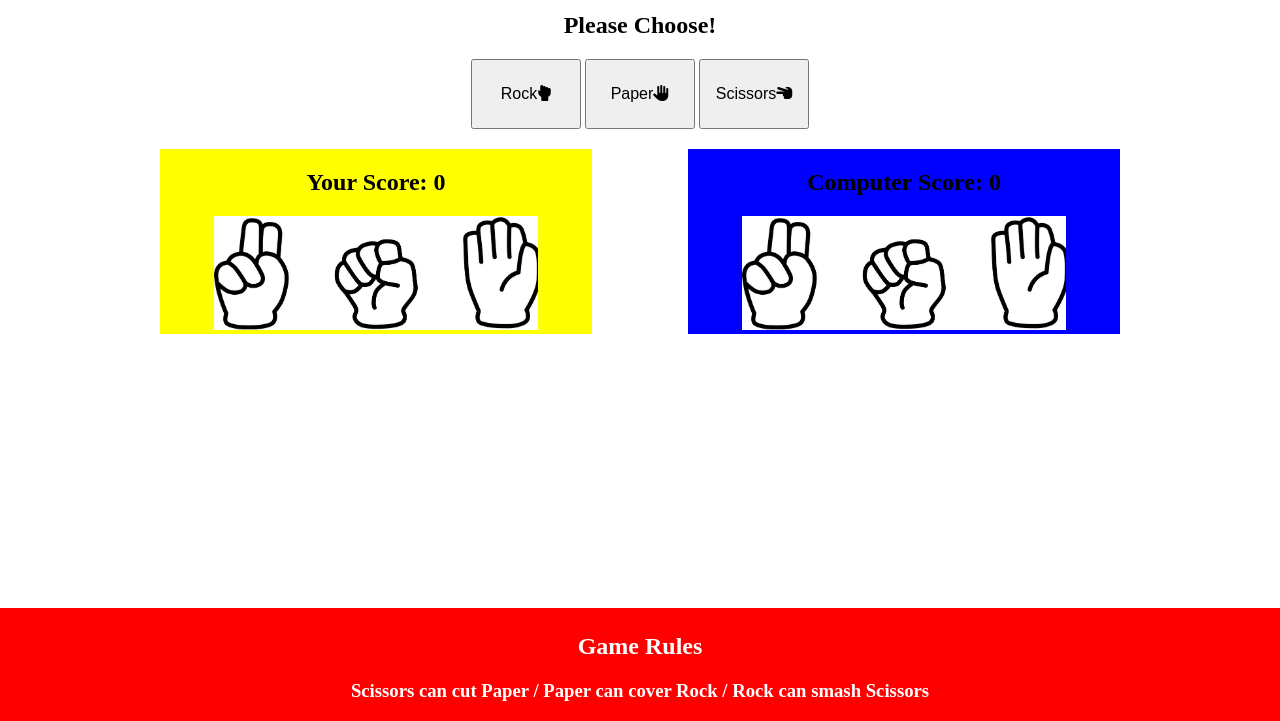
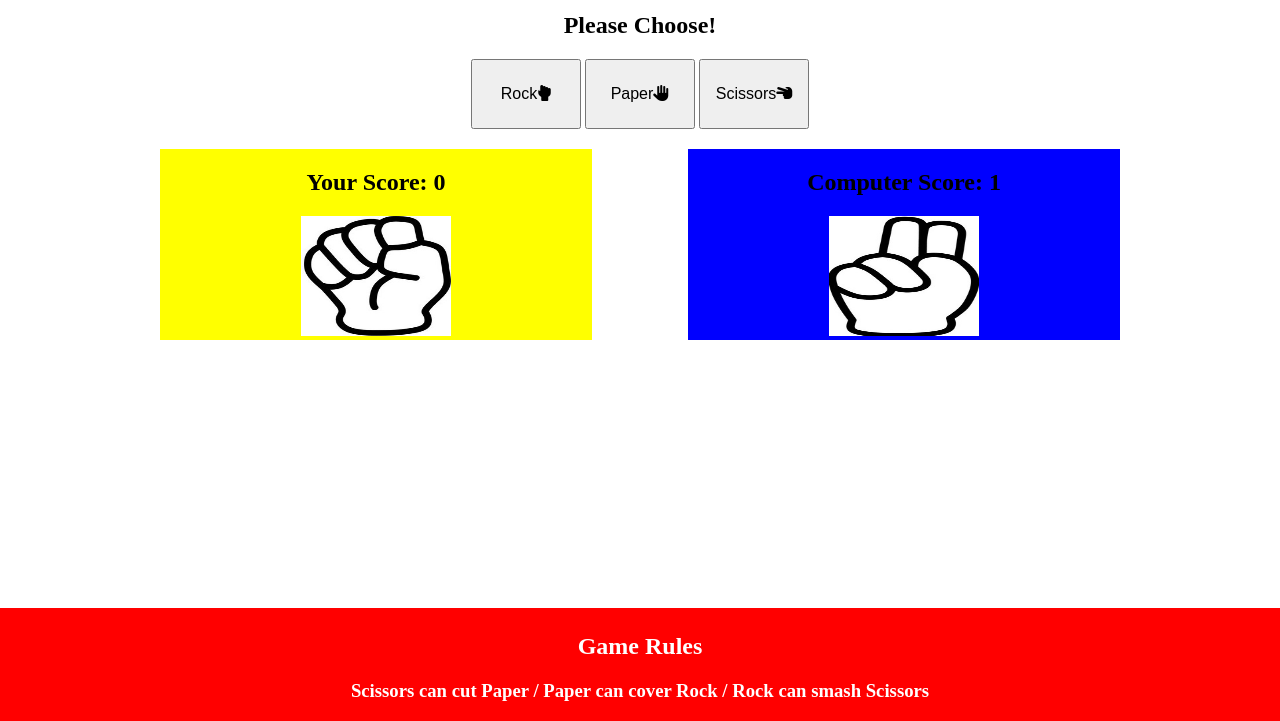
Before and after one commit to Tina-Kargbo/Rock-Paper-Scissors-Project, a plain HTML site: page index.html in a window 1280 px wide. Both pictures are taken after a click on the button "Rock". Shown: the part 79-800 px from the top of the page. Drawn offline with Linux system fonts and the light colour scheme.

Commit message:
add functions to buttons to run game, add images to each button

```diff
--- a/assets/css/style.css
+++ b/assets/css/style.css
@@ -62,7 +62,8 @@ footer {
 }
 
 #player-image {
-    width: 75%;
+    width:150px;
+    height: 120px;
 }
 
 .computer {
@@ -72,5 +73,6 @@ footer {
 }
 
 #computer-image {
-    width: 75%;
+    width: 150px;
+    height: 120px;
 }
--- a/assets/js/script.js
+++ b/assets/js/script.js
@@ -3,12 +3,15 @@
  * and possible choices.
  */
 const buttons = document.getElementsByClassName("control");
-const buttons = document.getElementsById("player-score");
-const buttons = document.getElementsById("computer-score");
-const buttons = document.getElementsById("player-image");
-const buttons = document.getElementsById("computer-image");
-const buttons = document.getElementsById("messages");
-const buttons = document.getElementsById["rock", "paper", "scissors"];
+const playerImage = document.getElementById('player-image');
+const computerImage = document.getElementById('computer-image');
+let computerScore = 0;
+// const buttons = document.getElementsById("player-score");
+// const buttons = document.getElementsById("computer-score");
+// const buttons = document.getElementsById("player-image");
+// const buttons = document.getElementsById("computer-image");
+// const buttons = document.getElementsById("messages");
+// const buttons = document.getElementsById["rock", "paper", "scissors"];
 
 /**
  * Add event listener to all the buttons
@@ -27,19 +30,24 @@ for (let button of buttons) {
  */
 function playGame(playerChoice) {
 
-    playerImage.src = `assets/imagesimages/${choices[playerChoice]}.png`;
-    playerImage.alt = choices[playerChoice];
+    playerImage.src = `assets/images/${playerChoice}.jpg`;
+    playerImage.alt = playerChoice;
 
     let computerChoice = Math.floor(Math.random() * 3);
 
-    computerImage.src = `assets/imagesimages/${choices[computerChoice]}.png`;
-    computerImage.alt = choices[computerChoice];
+    computerImage.src = `assets/images/${computerChoice}.jpg`;
+    computerImage.alt = computerChoice;
 
-    let result = checkWinner(choices [computerChoice], choices[playerChoice]);
+    let result = checkWinner(computerChoice, playerChoice);
 
-    updateScores(result);
+//     updateScores(result);
 }
 
 /**
  * Checks to see who the winner is, it accepts two strings as
  */
+function checkWinner(computerChoice, playerChoice){
+    console.log(`User played ${playerChoice} vs Computer played ${computerChoice}`);
+    computerScore = computerScore + 1;
+    document.getElementById('computer-score').innerText = computerScore;
+}
```
Also changed, not shown: assets/images/0.jpg (added), assets/images/1.jpg (added), assets/images/2.jpg (added).
